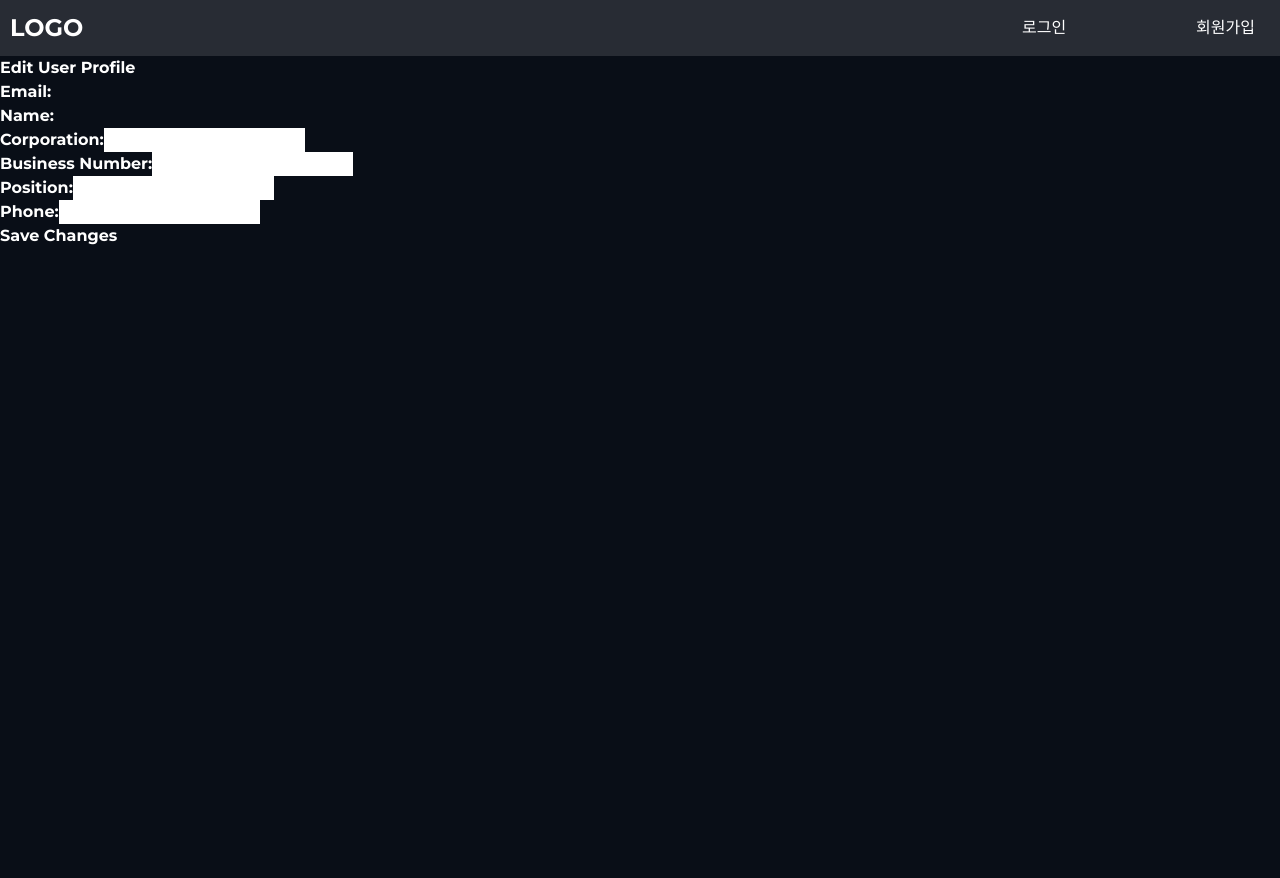
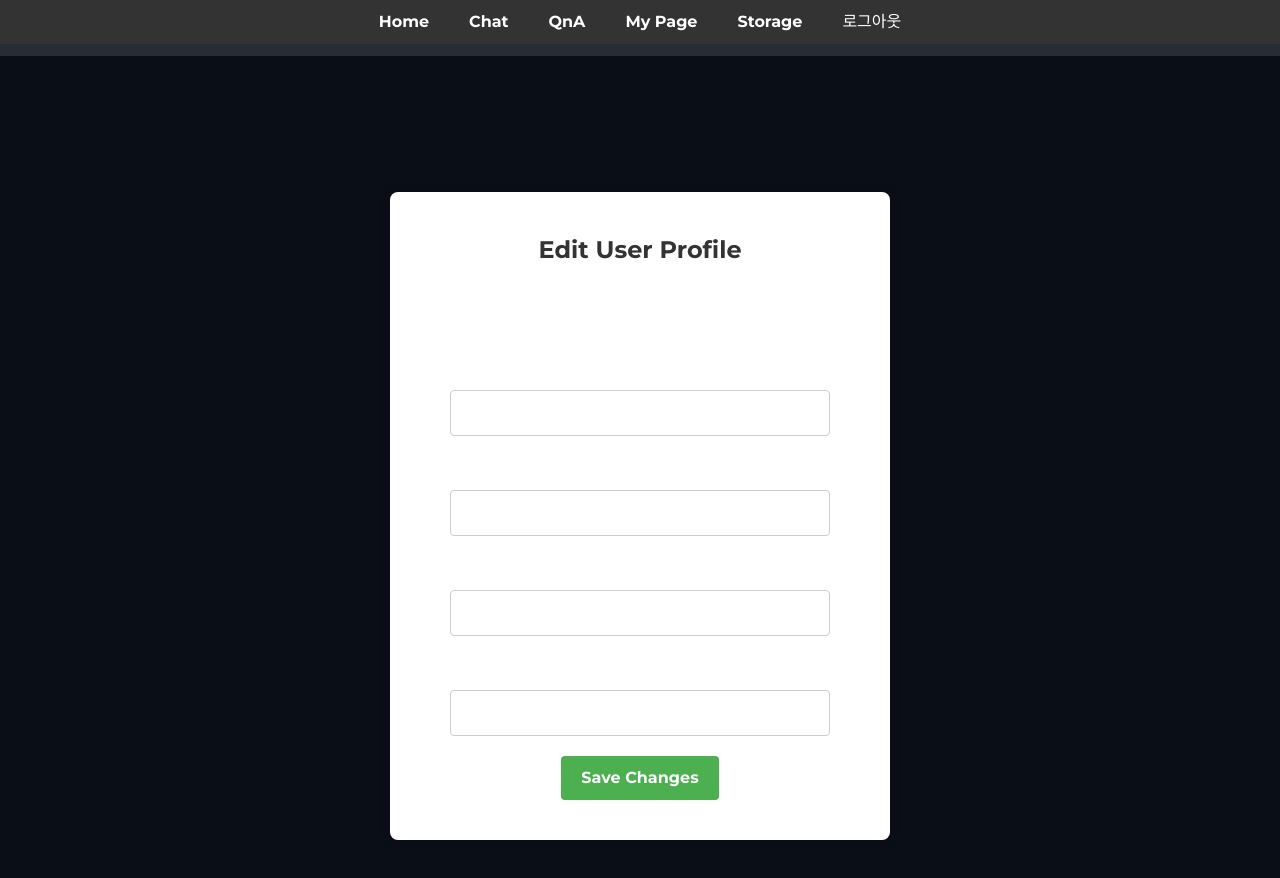
Before and after one commit to KT5BigProject14/FrontEnd, a React (Create React App) app in the folder pro/: page /edit-profile in a window 1280 px wide. Shown: the top 878 px of the page. Before the commit the page ends 800 px from the top, so only its background shows below. Built offline with nearby package versions, Linux system fonts and the light colour scheme.

Commit message:
add: seesionbar time

```diff
--- a/pro/src/Aceternity_UI/backgroundGlobe.tsx
+++ b/pro/src/Aceternity_UI/backgroundGlobe.tsx
@@ -434,7 +434,7 @@ const GlobeDemo: React.FC<GlobeDemoProps> = ({ hasToken }) => {
           className="div"
         >
           <h2 className="text-center text-xl md:text-4xl font-bold text-black dark:text-white">
-            해외로 진출하고 싶을땐?
+            해외로 진출하고 싶을 땐?
           </h2>
           <p className="text-center text-base md:text-lg font-normal text-neutral-700 dark:text-neutral-200 max-w-md mt-2 mx-auto">
             Just Do LoGO
--- a/pro/src/Chat_.js
+++ b/pro/src/Chat_.js
@@ -25,8 +25,8 @@ const Chat = () => {
       const data = await response.json();
       const fetchedSessions = [];
       const messages = data.messages;
-      for (let i = 0; i < messages.length; i += 2) {
-        fetchedSessions.push({ id: messages[i], title: messages[i + 1] });
+      for (let i = 0; i < messages.length; i += 3) {
+        fetchedSessions.push({ id: messages[i], title: messages[i + 1], time: messages[i + 2] });
       }
       setSessions(fetchedSessions);
     } catch (error) {
--- a/pro/src/Edit_UserProfile.js
+++ b/pro/src/Edit_UserProfile.js
@@ -1,7 +1,6 @@
-// Edit_UserProfile.js
 import React, { useState, useEffect } from "react";
 import { useNavigate } from "react-router-dom";
-// import "./Edit_UserProfile.css";
+import './styles/EditUserProfile.css'; // CSS 파일 임포트
 
 const EditUserProfile = () => {
   const navigate = useNavigate();
@@ -16,9 +15,9 @@ const EditUserProfile = () => {
 
   useEffect(() => {
     const token = sessionStorage.getItem("token");
-    const email =sessionStorage.getItem("email");
+    const email = sessionStorage.getItem("email");
     if (token) {
-      fetchUserInfo(token,email).then(data => {
+      fetchUserInfo(token, email).then(data => {
         setUserInfo({
           email: data.email,
           user_name: data.user_name,
@@ -31,9 +30,9 @@ const EditUserProfile = () => {
     }
   }, []);
 
-  const fetchUserInfo = async (token,email) => {
+  const fetchUserInfo = async (token, email) => {
     try {
-      const address = 'http://localhost:8000/retriever/user_info/user_info/' + email
+      const address = 'http://localhost:8000/retriever/user_info/user_info/' + email;
       const response = await fetch(address, {
         method: 'GET',
         headers: {
@@ -90,6 +89,16 @@ const EditUserProfile = () => {
   };
 
   return (
+    <>
+      <div className="navbar">
+        <a href="/home">Home</a>
+        <a href="/chat">Chat</a>
+        <a href="/qna">QnA</a>
+        <a href="/my-page">My Page</a>
+        <a href="/storage">Storage</a>
+        <a href="/logout">로그아웃</a>
+      </div>
+      <div className="edit-user-profile-container">
         <div className="edit-user-profile">
           <h2>Edit User Profile</h2>
           <form onSubmit={handleSubmit}>
@@ -138,6 +147,8 @@ const EditUserProfile = () => {
             <button type="submit">Save Changes</button>
           </form>
         </div>
+      </div>
+    </>
   );
 };
 
--- a/pro/src/Menu.js
+++ b/pro/src/Menu.js
@@ -34,7 +34,7 @@ const Menu = ({ isLoggedIn, handleLogout }) => {
       <nav style={navStyle}>
         {isLoggedIn ? (
           <>
-            <Link to="/" style={styles.navItem}>Home</Link>
+            <Link to="" style={styles.navItem}>Home</Link>
             <Link to="/chat_" style={styles.navItem} onClick={(e) => handleButtonClick(e, "/chat_")}>Chat</Link>
             <Link to="/QnA" style={styles.navItem} onClick={(e) => handleButtonClick(e, "/QnA")}>QnA</Link>
             <Link to="/profile" style={styles.navItem} onClick={(e) => handleButtonClick(e, "/profile")}>My Page</Link>
--- a/pro/src/Sessionbar.js
+++ b/pro/src/Sessionbar.js
@@ -2,20 +2,40 @@ import React from "react";
 import RSidebar from "./components/rsidebar";
 
 const Sessionbar = ({ sessions, onSessionClick, fetchSessions }) => {
+  // 날짜별로 세션 그룹화
+  const groupedSessions = groupSessionsByDate(sessions);
+
   return (
     <RSidebar width={280} onRefresh={fetchSessions}>
       {sessions.length === 0 ? (
         <p>과거 대화기록이 없습니다.</p>
       ) : (
         <ul style={styles.sessionList}>
-          {sessions.map((session) => (
+          {/* {sessions.map((session) => (
             <li
               key={session.id}
               onClick={() => onSessionClick(session.id)}
               style={styles.sessionItem}
             >
+
               {session.title}
             </li>
+          ))} */}
+          {Object.keys(groupedSessions).map((date) => (
+            <React.Fragment key={date}>
+              <li style={styles.dateHeader}>
+                {parseInt(date.slice(5, 7))}월 {parseInt(date.slice(8, 10))}일
+              </li>
+              {groupedSessions[date].map((session) => (
+                <li
+                  key={session.id}
+                  onClick={() => onSessionClick(session.id)}
+                  style={styles.sessionItem}
+                >
+                  {session.title}
+                </li>
+              ))}
+            </React.Fragment>
           ))}
         </ul>
       )}
@@ -23,19 +43,38 @@ const Sessionbar = ({ sessions, onSessionClick, fetchSessions }) => {
   );
 };
 
+// 날짜별로 세션 그룹화 함수
+const groupSessionsByDate = (sessions) => {
+  return sessions.reduce((acc, session) => {
+    const date = session.time.slice(0, 10); // "YYYY-MM-DD" 형식으로 자르기
+    if (!acc[date]) {
+      acc[date] = [];
+    }
+    acc[date].push(session);
+    return acc;
+  }, {});
+};
+
 const styles = {
   sessionList: {
-    listStyleType: 'none',
+    listStyleType: "none",
     padding: 0,
   },
+  dateHeader: {
+    padding: "10px",
+    margin: "5px 0",
+    fontWeight: "bold",
+    backgroundColor: "#dcdcdc",
+    textAlign: "left",
+  },
   sessionItem: {
-    padding: '10px',
-    margin: '5px 0',
-    borderRadius: '5px',
-    backgroundColor: '#f0f0f0',
-    cursor: 'pointer',
-    textAlign: 'left',
-    transition: 'background-color 0.3s',
+    padding: "10px",
+    margin: "5px 0",
+    borderRadius: "5px",
+    backgroundColor: "#f0f0f0",
+    cursor: "pointer",
+    textAlign: "left",
+    transition: "background-color 0.3s",
   },
 };
 
--- a/pro/src/Storagebar.js
+++ b/pro/src/Storagebar.js
@@ -3,16 +3,35 @@ import React from "react";
 import LSidebar from "./components/lsidebar";
 
 const Storagebar = ({ storages, onItemClick }) => {
+  // 날짜별로 storages 그룹화
+  const groupedStorages = groupStoragesByDate(storages);
+
   return (
     <LSidebar width={280}>
       {storages.length === 0 ? (
         <p>과거 검색기록이 없습니다.</p>
       ) : (
         <ul>
-          {storages.map((session, index) => (
+          {/* {storages.map((session, index) => (
             <li key={index} style={styles.storageItem} onClick={() => onItemClick(session.docs_id)}>
-            {session.title}
+            {session.time.slice(5,7)}월 {session.time.slice(8,10)}일 {session.title}
             </li>
+          ))} */}
+          {Object.keys(groupedStorages).map((date) => (
+            <React.Fragment key={date}>
+              <li style={styles.dateHeader}>
+                {parseInt(date.slice(5, 7))}월 {parseInt(date.slice(8, 10))}일
+              </li>
+              {groupedStorages[date].map((session, index) => (
+                <li
+                  key={session.docs_id}
+                  style={styles.storageItem}
+                  onClick={() => onItemClick(session.docs_id)}
+                >
+                  {session.title}
+                </li>
+              ))}
+            </React.Fragment>
           ))}
         </ul>
       )}
@@ -20,10 +39,29 @@ const Storagebar = ({ storages, onItemClick }) => {
   );
 };
 
+// 날짜별로 storages 그룹화 함수
+const groupStoragesByDate = (storages) => {
+  return storages.reduce((acc, session) => {
+    const date = session.time.slice(0, 10); // "YYYY-MM-DD" 형식으로 자르기
+    if (!acc[date]) {
+      acc[date] = [];
+    }
+    acc[date].push(session);
+    return acc;
+  }, {});
+};
+
 const styles = {
   storageList: {
     listStyleType: 'none',
     padding: 0,
+  },
+  dateHeader: {
+    padding: '10px',
+    margin: '5px 0',
+    fontWeight: 'bold',
+    backgroundColor: '#dcdcdc',
+    textAlign: 'left',
   },
   storageItem: {
     padding: '10px',
--- /dev/null
+++ b/pro/src/styles/EditUserProfile.css
@@ -0,0 +1,78 @@
+/* 상단 고정 메뉴바 스타일 */
+.navbar {
+position: fixed;
+top: 0;
+width: 100%;
+background-color: #333;
+padding: 10px 0;
+color: white;
+text-align: center;
+z-index: 1000;
+}
+
+.navbar a {
+color: white;
+padding: 14px 20px;
+text-decoration: none;
+text-align: center;
+}
+
+.navbar a:hover {
+background-color: #ddd;
+color: black;
+}
+
+/* 프로필 편집 폼 컨테이너 스타일 */
+.edit-user-profile-container {
+display: flex;
+justify-content: center;
+align-items: center;
+height: 100vh;
+margin-top: 60px; /* 메뉴바 높이에 맞춰 여백 추가 */
+}
+
+/* 프로필 편집 폼 스타일 */
+.edit-user-profile {
+background: white;
+padding: 40px 60px;
+border-radius: 8px;
+box-shadow: 0 0 10px rgba(0, 0, 0, 0.1);
+width: 500px;
+max-width: 90%;
+text-align: center;
+}
+
+/* 폼 요소 스타일 */
+.edit-user-profile h2 {
+margin-bottom: 20px;
+font-size: 24px;
+color: #333;
+}
+
+.edit-user-profile label {
+display: block;
+margin-bottom: 10px;
+font-weight: bold;
+text-align: left;
+}
+
+.edit-user-profile input {
+width: 100%;
+padding: 10px;
+margin-bottom: 20px;
+border: 1px solid #ccc;
+border-radius: 4px;
+}
+
+.edit-user-profile button {
+background-color: #4CAF50;
+color: white;
+padding: 10px 20px;
+border: none;
+border-radius: 4px;
+cursor: pointer;
+}
+
+.edit-user-profile button:hover {
+background-color: #45a049;
+}
```
Lines whose indentation alone changed are shown as unchanged.
